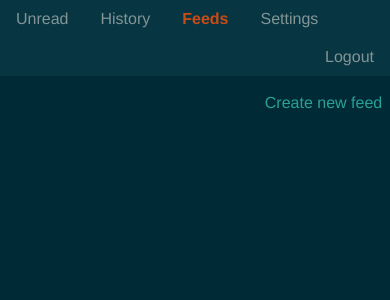
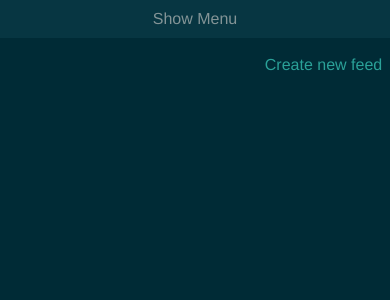
Before and after one commit to jib218/feedsite, a Django app: page /feeds/ in a window 390 px wide. Shown: the top 300 px of the page. Run offline with Django 3.2, Linux system fonts and the light colour scheme; the visitor is signed in with stand-in values (Sample User, id 1); data that the repository does not hold is empty.

Commit message:
nav bar now collapses on small screens

```diff
--- a/feedsite/static/feedsite/solarized-dark.css
+++ b/feedsite/static/feedsite/solarized-dark.css
@@ -36,34 +36,66 @@ a {
 Head Navigation Bar
 */
 
-.head-nav-bar ul{
-    list-style-type: none;
-    margin: 0;
-    padding: 0;
+#head-nav-bar {
+    background-color: #073642;
     overflow: hidden;
-    background-color: #073642 !important;
 }
 
-.head-nav-bar li {
+#head-nav-bar a {
     float: left;
+    text-align: center;
+    padding: 10px 16px;
+    text-decoration: none;
+    border-color: #094352;
 }
 
-#logout {
+#head-nav-bar .active {
+    color: #cb4b16;
+    font-weight: bold;
+}
+
+#head-nav-bar #logout {
     float: right;
 }
 
-.head-nav-bar li a {
-    display: block;
+.show-menu {
+    text-decoration: none;
     text-align: center;
-    padding: 10px 16px;
-    text-decoration: none;
-    border-color: #094352 !important;
+    padding: 10px 0;
+    display: none;
 }
 
-.head-nav-bar .active a {
-    color: #cb4b16;
-    font-weight: bold;
+input[type=checkbox]{
+    display: none;
 }
+
+input[type=checkbox]:checked ~ #head-nav-bar{
+    display: block;
+}
+
+@media screen and (max-width : 900px){
+    #head-nav-bar {
+        display: none;
+    }
+
+    #head-nav-bar a {
+        width: 100%;
+        display: block;
+        padding: 10px 0;
+        border-color: #094352;
+    }
+
+    #head-nav-bar #logout {
+        float: center;
+    }
+
+    /*Display 'show menu' link*/
+    .show-menu {
+        display:block;
+        background-color: #073642;
+    }
+}
+
 
 /*
 Feeds
--- a/feedsite/templates/feedsite/base.html
+++ b/feedsite/templates/feedsite/base.html
@@ -14,25 +14,15 @@
 </head>
 <body>
     <header>
-        <nav class="head-nav-bar">
+        <label for="show-menu" class="show-menu">Show Menu</label>
+        <input type="checkbox" id="show-menu" role="button">
+        <nav id="head-nav-bar">
             {% with request.resolver_match.url_name as url_name %}
-            <ul>
-                <li class="{% if url_name == 'unread' %}active{% endif %}">
-                    <a href="{% url 'feedsite:unread' %}">Unread</a>
-                </li>
-                <li class="{% if url_name == 'history' %}active{% endif %}">
-                    <a href="{% url 'feedsite:history' %}">History</a>
-                </li>
-                <li class="{% if url_name == 'feeds' %}active{% endif %}">
-                    <a href="{% url 'feedsite:feeds' %}">Feeds</a>
-                </li>
-                <li class="{% if url_name == 'settings' %}active{% endif %}">
-                    <a href="{% url 'feedsite:settings' %}">Settings</a>
-                </li>
-                <li id="logout" >
-                    <a href="{% url 'logout' %}">Logout</a>
-                </li>
-            </ul>
+            <a class="{% if url_name == 'unread' %}active{% endif %}" href="{% url 'feedsite:unread' %}">Unread</a>
+            <a class="{% if url_name == 'history' %}active{% endif %}" href="{% url 'feedsite:history' %}">History</a>
+            <a class="{% if url_name == 'feeds' %}active{% endif %}" href="{% url 'feedsite:feeds' %}">Feeds</a>
+            <a class="{% if url_name == 'settings' %}active{% endif %}" href="{% url 'feedsite:settings' %}">Settings</a>
+            <a id="logout"  href="{% url 'logout' %}">Logout</a>
             {% endwith %}
         </nav>
     </header>
```
